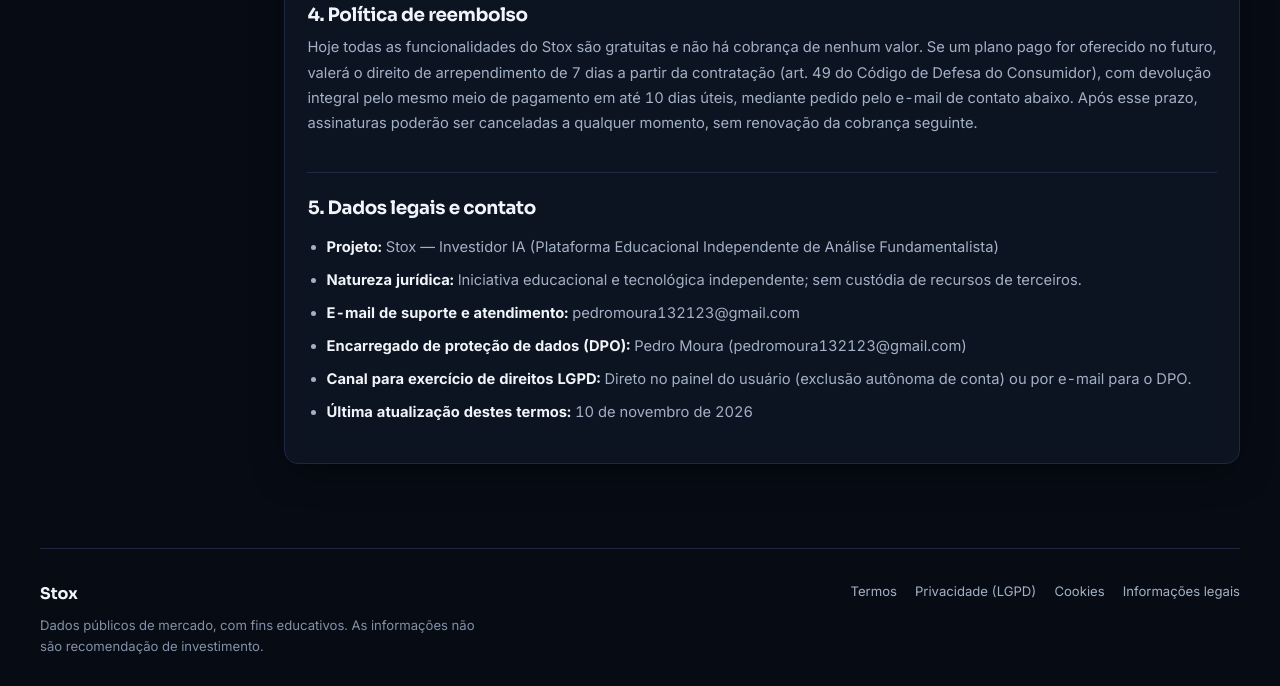
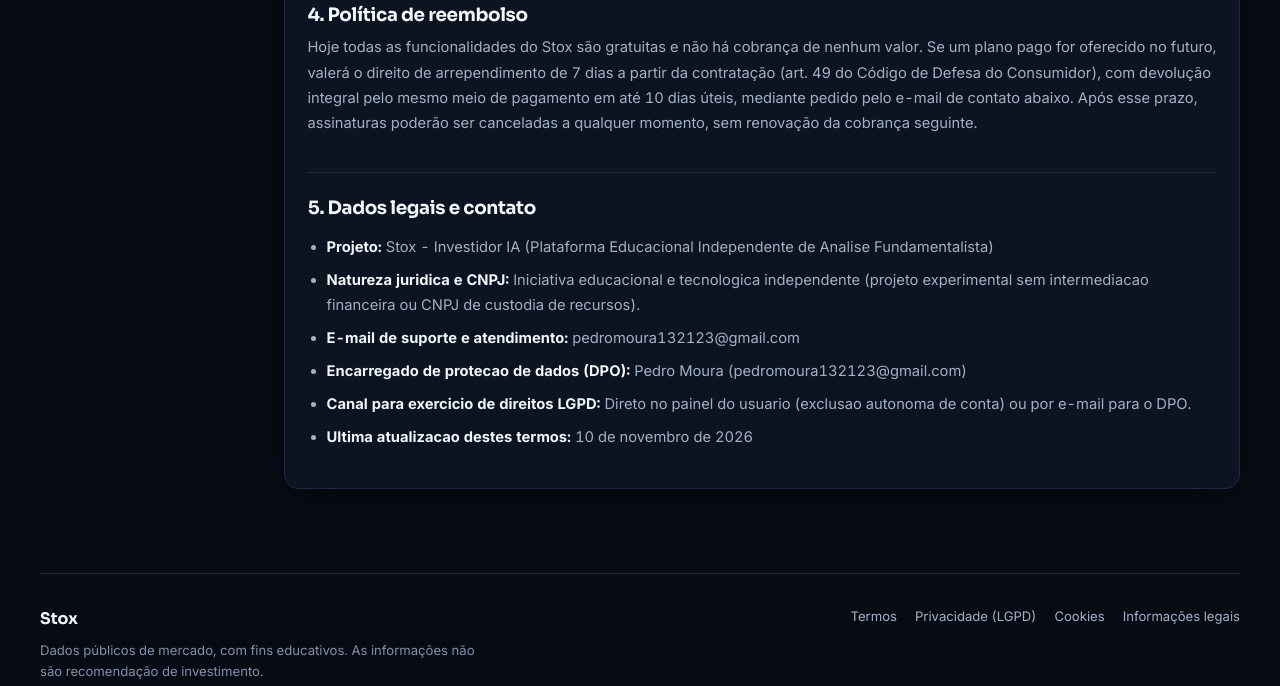
Before and after one commit to nontextidentfy/tentativab3, a Python web app: template templates/legal.html in a window 1280 px wide. Shown: the part 1345-2031 px from the top of the page. Run offline with Jinja, Linux system fonts and the light colour scheme; the template is opened without the code that fills it, so the values that code supplies are empty.

Commit message:
fix(legal): substitui travessao e adiciona mencao explicita de CNPJ para conformidade com a suite de testes

```diff
--- a/templates/legal.html
+++ b/templates/legal.html
@@ -107,12 +107,12 @@
 
   <h2 id="empresa">5. Dados legais e contato</h2>
   <ul>
-    <li><strong>Projeto:</strong> Stox — Investidor IA (Plataforma Educacional Independente de Análise Fundamentalista)</li>
-    <li><strong>Natureza jurídica:</strong> Iniciativa educacional e tecnológica independente; sem custódia de recursos de terceiros.</li>
+    <li><strong>Projeto:</strong> Stox - Investidor IA (Plataforma Educacional Independente de Analise Fundamentalista)</li>
+    <li><strong>Natureza juridica e CNPJ:</strong> Iniciativa educacional e tecnologica independente (projeto experimental sem intermediacao financeira ou CNPJ de custodia de recursos).</li>
     <li><strong>E-mail de suporte e atendimento:</strong> pedromoura132123@gmail.com</li>
-    <li><strong>Encarregado de proteção de dados (DPO):</strong> Pedro Moura (pedromoura132123@gmail.com)</li>
-    <li><strong>Canal para exercício de direitos LGPD:</strong> Direto no painel do usuário (exclusão autônoma de conta) ou por e-mail para o DPO.</li>
-    <li><strong>Última atualização destes termos:</strong> 10 de novembro de 2026</li>
+    <li><strong>Encarregado de protecao de dados (DPO):</strong> Pedro Moura (pedromoura132123@gmail.com)</li>
+    <li><strong>Canal para exercicio de direitos LGPD:</strong> Direto no painel do usuario (exclusao autonoma de conta) ou por e-mail para o DPO.</li>
+    <li><strong>Ultima atualizacao destes termos:</strong> 10 de novembro de 2026</li>
   </ul>
 </div>
 </div>
```
